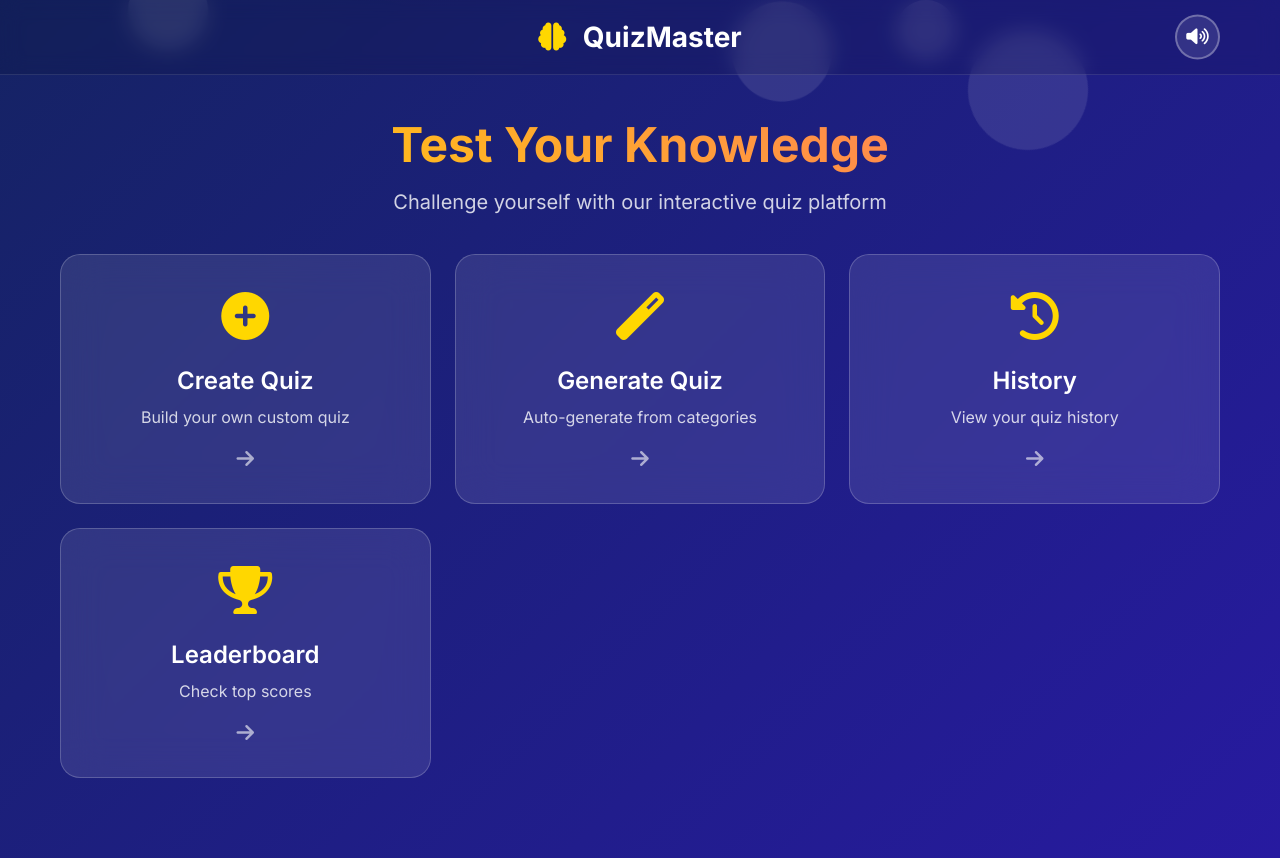
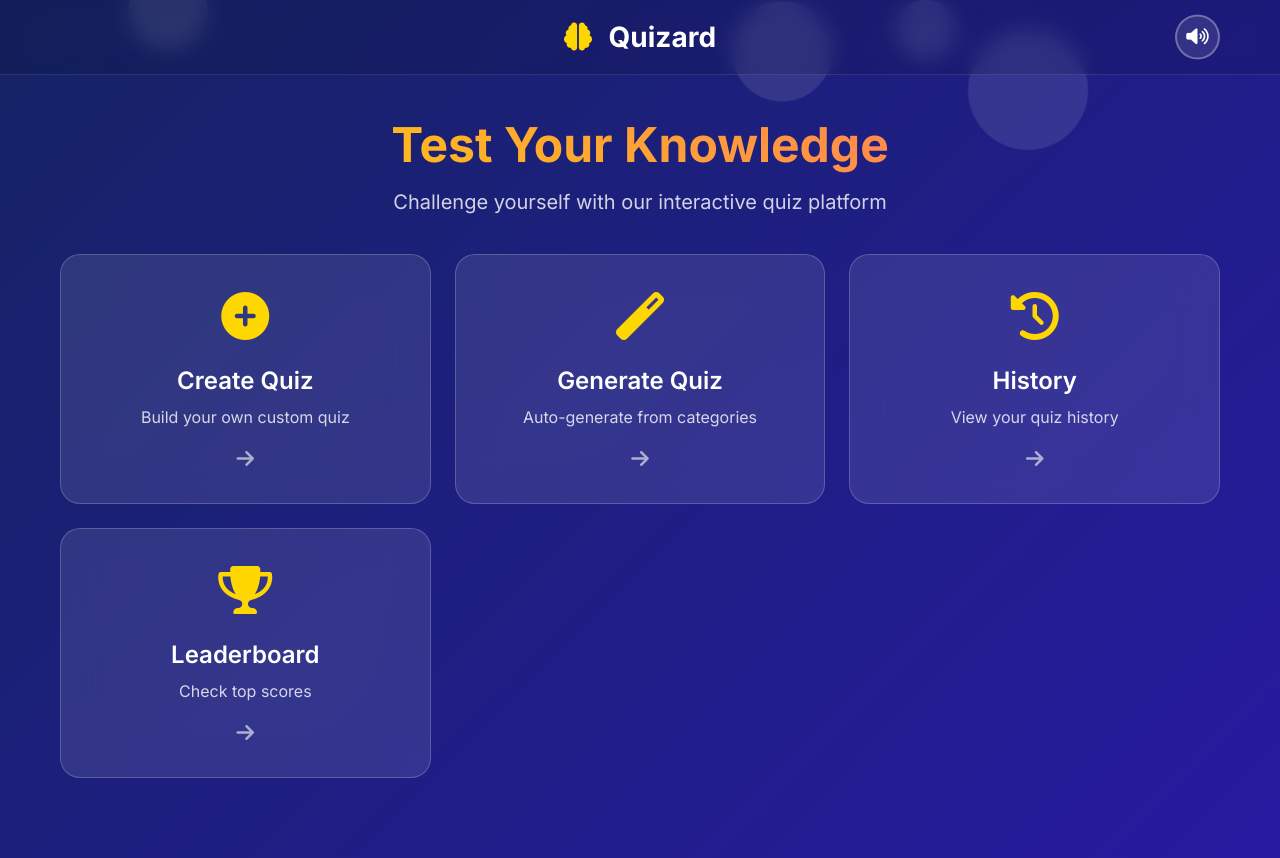
Before and after one commit to JRyan23/quiz-app, a plain HTML site: page index.html in a window 1280 px wide. Drawn offline with nearby package versions, Linux system fonts and the light colour scheme; no server answers.

Commit message:
Update index.html

```diff
--- a/index.html
+++ b/index.html
@@ -3,7 +3,7 @@
   <head>
     <meta charset="UTF-8" />
     <meta name="viewport" content="width=device-width, initial-scale=1.0" />
-    <title>QuizMaster</title>
+    <title>Quizard</title>
     <link rel="stylesheet" href="styles.css" />
     <link
       href="https://fonts.googleapis.com/css2?family=Inter:wght@300;400;500;600;700&display=swap"
@@ -31,7 +31,7 @@
       <div class="container">
         <h1 class="logo">
           <i class="fas fa-brain"></i>
-          QuizMaster
+          Quizard
         </h1>
       </div>
     </header>
```
